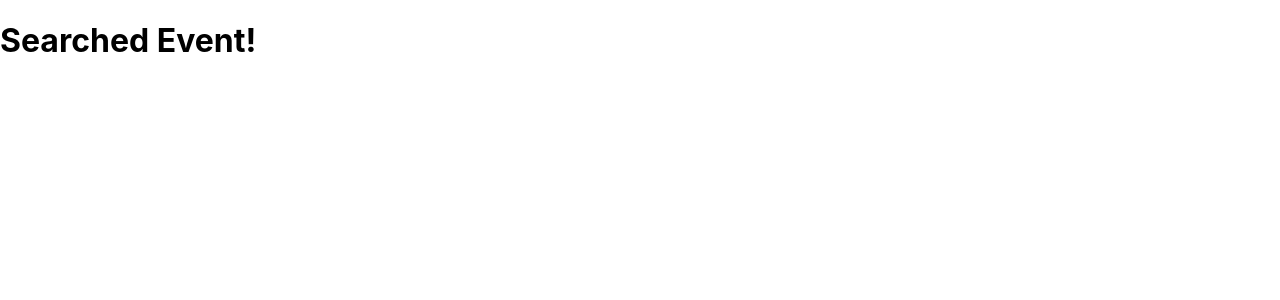
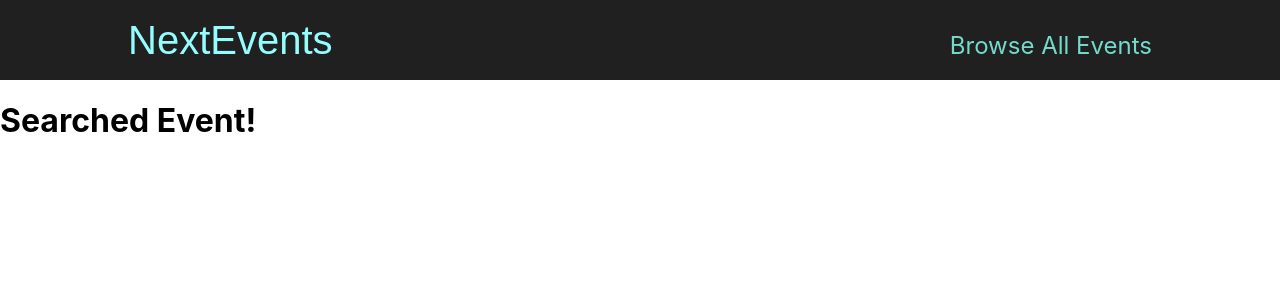
Before and after one commit to Kgaogel09/next-events-app, a Next.js app: page /events/e2 in a window 1280 px wide. Shown: the top 300 px of the page. Built offline with nearby package versions, Linux system fonts and the light colour scheme.

Commit message:
feat(layout):added general layout ccomponent

```diff
--- /dev/null
+++ b/components/layout/layout.js
@@ -0,0 +1,13 @@
+import { Fragment } from "react";
+import MainNav from "./main-nav";
+
+function Layout({ children }) {
+  return (
+    <Fragment>
+      <MainNav />
+      <main>{children}</main>
+    </Fragment>
+  );
+}
+
+export default Layout;
--- /dev/null
+++ b/components/layout/main-nav.js
@@ -0,0 +1,18 @@
+import Link from "next/link";
+import classes from "./main-nav.module.css";
+
+function MainNav() {
+  return (
+    <header className={classes.header}>
+      <div className={classes.logo}>
+        <Link href="/">NextEvents</Link>
+      </div>
+
+      <nav className={classes.navigation}>
+        <Link href="events">Browse All Events</Link>
+      </nav>
+    </header>
+  );
+}
+
+export default MainNav;
--- /dev/null
+++ b/components/layout/main-nav.module.css
@@ -0,0 +1,41 @@
+.header {
+  width: 100%;
+  display: flex;
+  justify-content: space-between;
+  align-items: baseline;
+  padding: 1rem 10%;
+  height: 5rem;
+  background-color: #202020;
+}
+
+.logo {
+  font-size: 1.5rem;
+  color: white;
+  font-family: "Fira", sans-serif;
+  height: 100%;
+  display: flex;
+  justify-content: center;
+  align-items: center;
+  color: #94fdfd;
+}
+
+.logo a {
+  text-decoration: none;
+  color: #94fdfd;
+}
+
+.navigation a {
+  text-decoration: none;
+  color: #74dacc;
+  font-size: 1rem;
+}
+
+@media (min-width: 768px) {
+  .logo {
+    font-size: 2.5rem;
+  }
+
+  .navigation a {
+    font-size: 1.5rem;
+  }
+}
--- a/pages/_app.js
+++ b/pages/_app.js
@@ -1,7 +1,12 @@
-import '../styles/globals.css'
+import Layout from "../components/layout/layout";
+import "../styles/globals.css";
 
 function MyApp({ Component, pageProps }) {
-  return <Component {...pageProps} />
+  return (
+    <Layout>
+      <Component {...pageProps} />
+    </Layout>
+  );
 }
 
-export default MyApp
+export default MyApp;
--- a/pages/events/[eventId].js
+++ b/pages/events/[eventId].js
@@ -11,7 +11,7 @@
   const event = getEventById(eventId);
 
   if (!event) {
-    return <p>No event found</p>;
+    return <p>No events found!</p>;
   }
   return (
     <Fragment>
@@ -22,7 +22,7 @@
         image={event.image}
         imageAlt={event.title}
       />
-      <EventContent title={event.title}>
+      <EventContent>
         <p>{event.description}</p>
       </EventContent>
     </Fragment>
```
